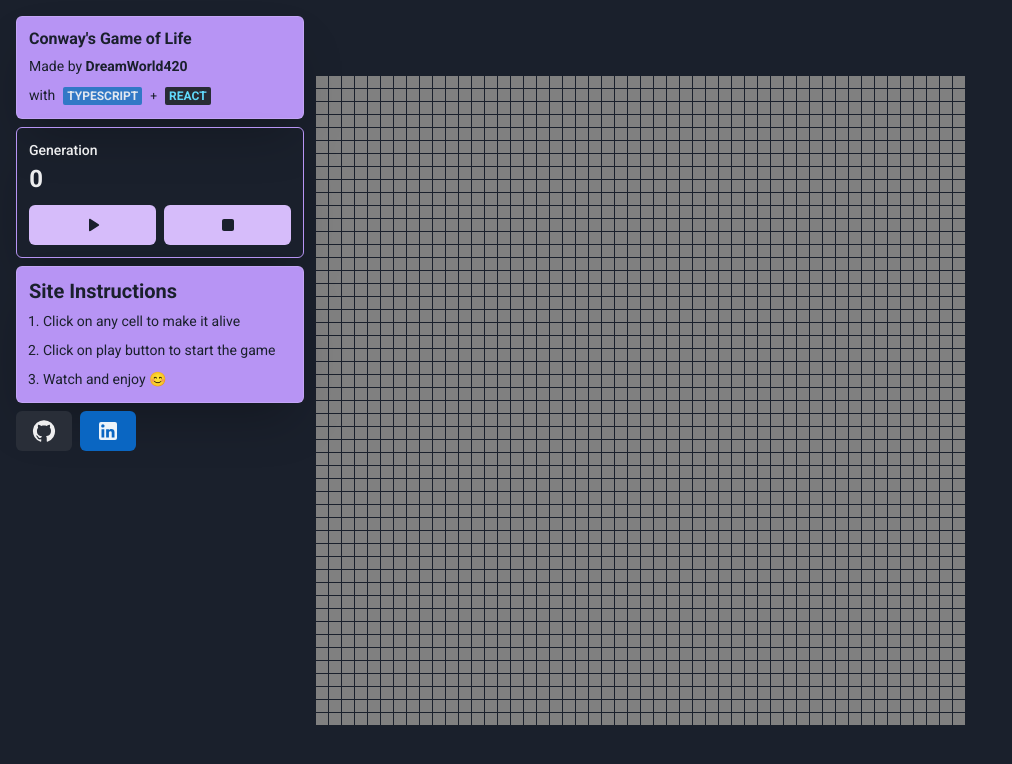
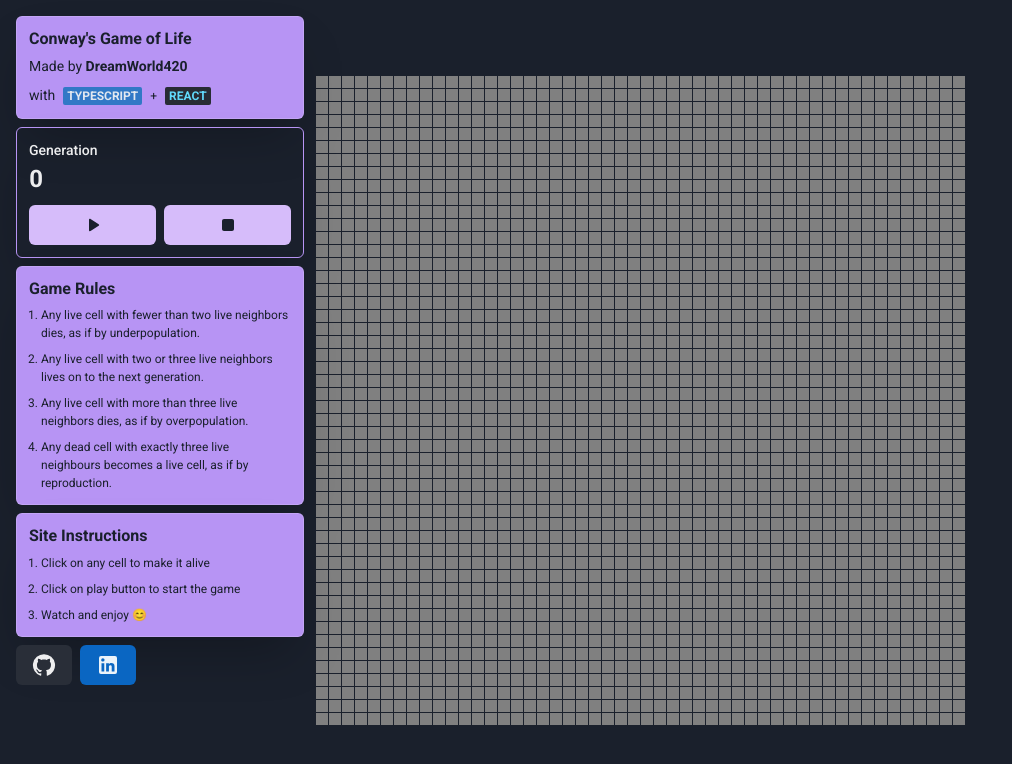
Before and after one commit to DreamWorld420/game-of-life-react-typescript, a React (Vite) app: page / in a window 1280 px wide. Shown: the top 764 px of the page, without its empty margins (0-1012 px from the left). Built offline with nearby package versions, Linux system fonts and the light colour scheme.

Commit message:
feat: add GameRules

```diff
--- a/src/App.tsx
+++ b/src/App.tsx
@@ -12,6 +12,7 @@ import ProjectInfo from "./components/ProjectInfo";
 import GameInstructions from "./components/GameInstructions";
 
 import createGrid from "./utils/createGrid";
+import GameRules from "./components/GameRules";
 
 const mooreNeighborhood: [number, number][] = [
 	[1, 0], // N
@@ -143,6 +144,7 @@ const App: React.FC = () => {
 								}}
 							/>
 						</Box>
+						<GameRules />
 						<GameInstructions />
 						<SocialLinks />
 					</Stack>
--- a/src/components/GameInstructions.tsx
+++ b/src/components/GameInstructions.tsx
@@ -11,8 +11,8 @@ const GameInstructions: React.FC = () => {
 			boxShadow="2xl"
 			textColor="#1a202c"
 		>
-			<Heading size={"md"}>Site Instructions</Heading>
-			<OrderedList fontSize={"sm"} spacing={"2"} mt={2}>
+			<Heading size={"sm"}>Site Instructions</Heading>
+			<OrderedList fontSize={"xs"} spacing={"2"} mt={2}>
 				<ListItem>Click on any cell to make it alive</ListItem>
 				<ListItem>Click on play button to start the game</ListItem>
 				<ListItem>Watch and enjoy 😊</ListItem>
--- /dev/null
+++ b/src/components/GameRules.tsx
@@ -0,0 +1,37 @@
+import React from "react";
+import { Box, OrderedList, ListItem, Heading } from "@chakra-ui/react";
+
+const GameRules: React.FC = () => {
+	return (
+		<Box
+			borderWidth={1}
+			padding={3}
+			borderRadius="md"
+			bgColor="purple.300"
+			boxShadow="2xl"
+			textColor="#1a202c"
+		>
+			<Heading size={"sm"}>Game Rules</Heading>
+			<OrderedList fontSize={"xs"} spacing={"2"} mt={2}>
+				<ListItem>
+					Any live cell with fewer than two live neighbors dies, as if
+					by underpopulation.
+				</ListItem>
+				<ListItem>
+					Any live cell with two or three live neighbors lives on to
+					the next generation.
+				</ListItem>
+				<ListItem>
+					Any live cell with more than three live neighbors dies, as
+					if by overpopulation.
+				</ListItem>
+				<ListItem>
+					Any dead cell with exactly three live neighbours becomes a
+					live cell, as if by reproduction.
+				</ListItem>
+			</OrderedList>
+		</Box>
+	);
+};
+
+export default GameRules;
```
